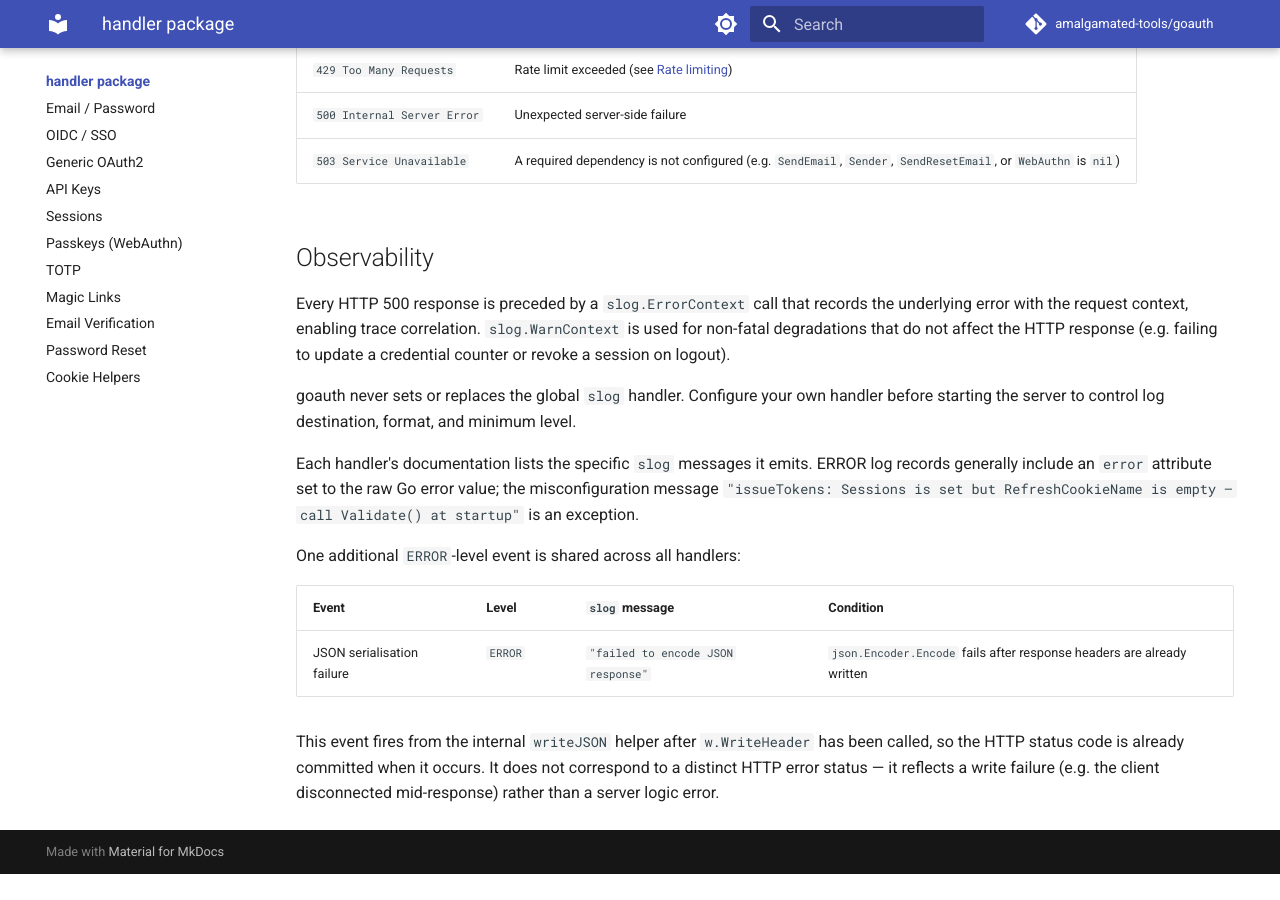
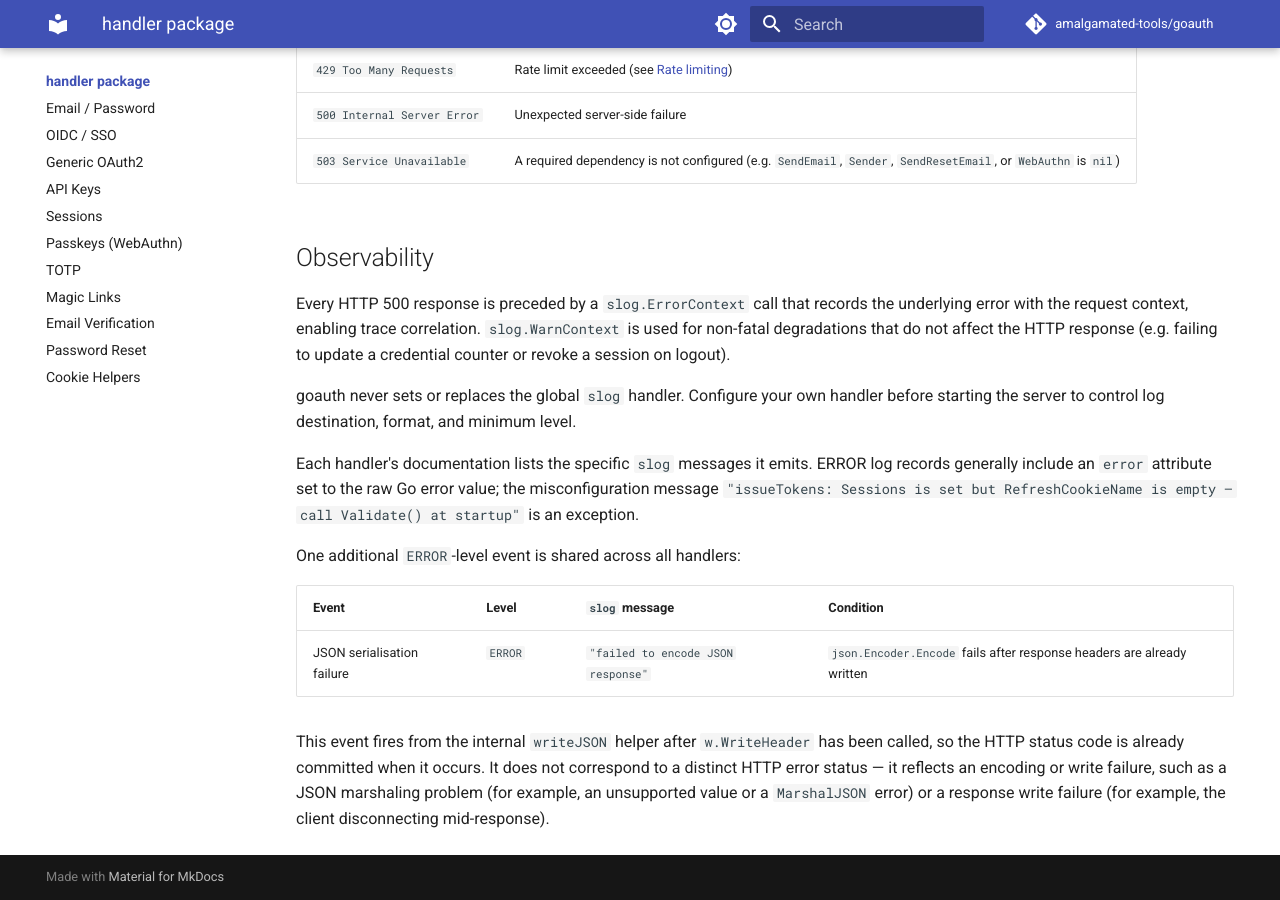
Before and after one commit to amalgamated-tools/goauth, an MkDocs documentation site: the page built from docs/handler/index.md, in a window 1280 px wide and 900 px high, scrolled down 3118 px. Built offline with MkDocs 1.6.1 and Material for MkDocs 9.7.7, drawn with Linux system fonts in a browser that asks for light colours; comment, search, counter and statistics services are not loaded; before the commit the page ends 3992 px from its top, so only the background shows below that.

Commit message:
Potential fix for pull request finding
Co-authored-by: Copilot Autofix powered by AI <175728472+Copilot@users.noreply.github.com>

```diff
--- a/docs/handler/index.md
+++ b/docs/handler/index.md
@@ -140,4 +140,4 @@ One additional `ERROR`-level event is shared across all handlers:
 |---|---|---|---|
 | JSON serialisation failure | `ERROR` | `"failed to encode JSON response"` | `json.Encoder.Encode` fails after response headers are already written |
 
-This event fires from the internal `writeJSON` helper after `w.WriteHeader` has been called, so the HTTP status code is already committed when it occurs. It does not correspond to a distinct HTTP error status — it reflects a write failure (e.g. the client disconnected mid-response) rather than a server logic error.
+This event fires from the internal `writeJSON` helper after `w.WriteHeader` has been called, so the HTTP status code is already committed when it occurs. It does not correspond to a distinct HTTP error status — it reflects an encoding or write failure, such as a JSON marshaling problem (for example, an unsupported value or a `MarshalJSON` error) or a response write failure (for example, the client disconnecting mid-response).
```
